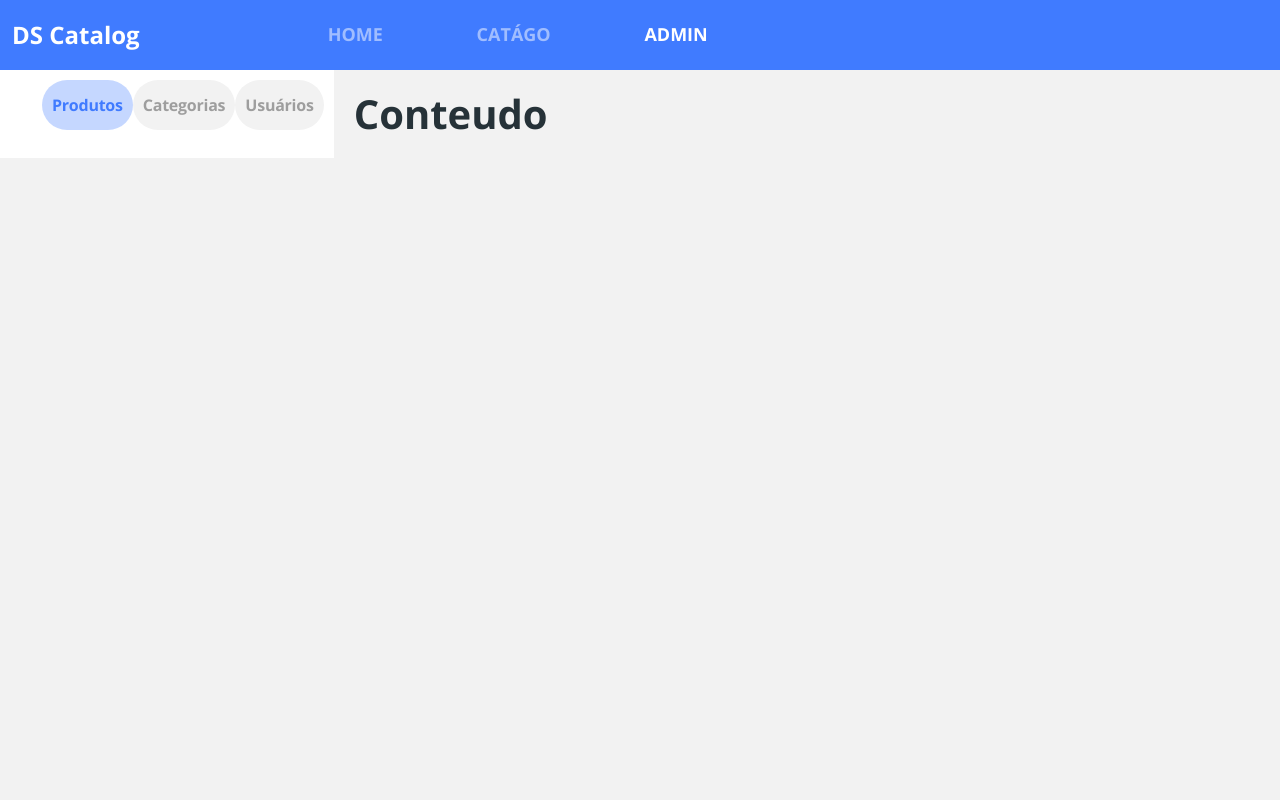
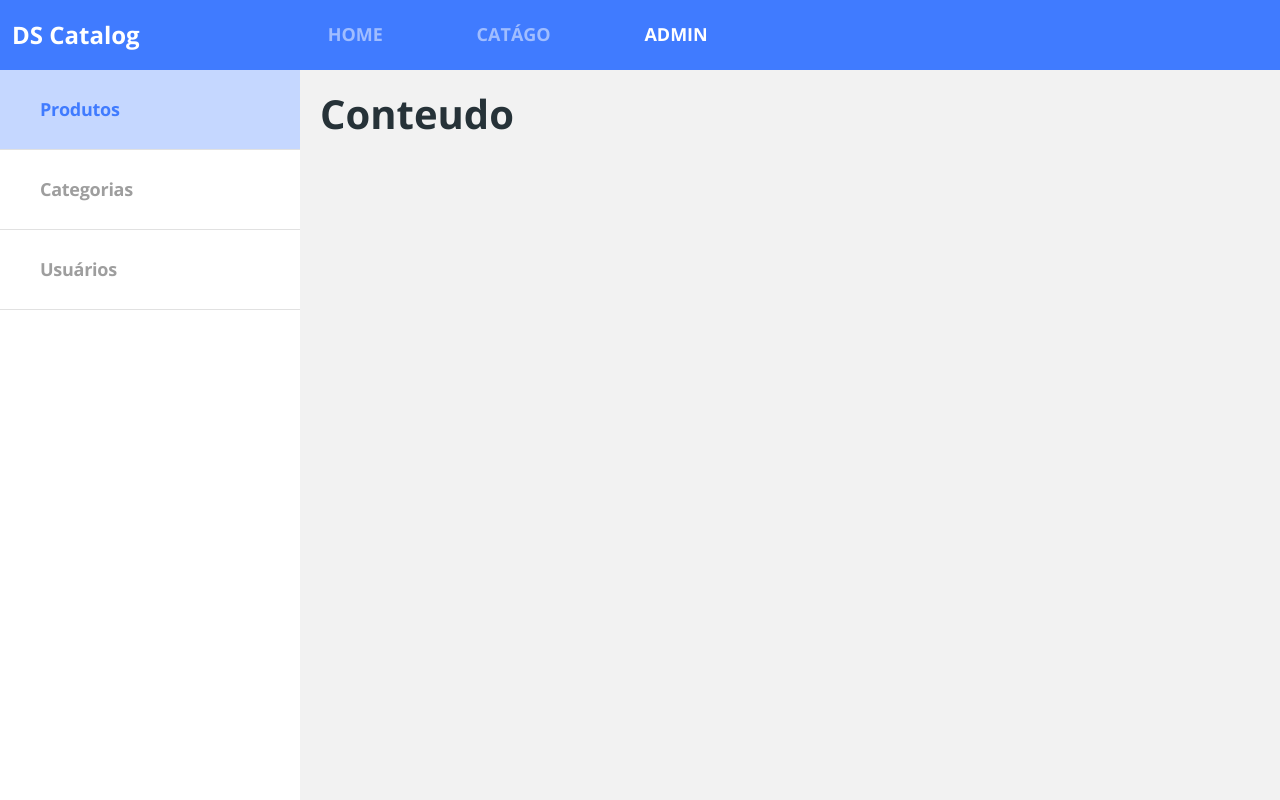
Before and after one commit to KEENNEEDYY/dscatalog-ecomerce, a React (Create React App) app in the folder frontweb/: page /admin in a window 1280 px wide. Built offline with nearby package versions, Linux system fonts and the light colour scheme; the HTML template or start-up script is replaced by a standard one.

Commit message:
Admin Navbar layout responsive

```diff
--- a/frontweb/src/assets/styles/custom.scss
+++ b/frontweb/src/assets/styles/custom.scss
@@ -5,4 +5,5 @@ $theme-colors:(
 $body-bg: #F2F2F2;
 $body-color: #263238;
 
+
 @import '~bootstrap/scss/bootstrap.scss';
--- a/frontweb/src/pages/Admin/Navbar/styles.css
+++ b/frontweb/src/pages/Admin/Navbar/styles.css
@@ -13,14 +13,15 @@ ul {
 }
 
 .admin-nav-item{
+    min-width: 80px;
     display: flex;
     justify-content: center;
     align-items: center;
     height: 50px;
-    background-color: #F2F2F2;
+    background-color: white;
     border-radius: 100px;
     padding: 0 10px;
-    font-size: 16px;
+    font-size: 14px;
     font-weight: bold;
     letter-spacing: -0.015em;
     color: #9E9E9E;
@@ -34,3 +35,52 @@ ul {
 .admin-nav-item p{
     margin-bottom: 0;
 }
+
+@media (min-width: 420px) {
+    .admin-nav-item{
+        min-width: 180px;
+        display: flex;
+        justify-content: center;
+        align-items: center;
+        height: 50px;
+        background-color: white;
+        border-radius: 100px;
+        padding: 0 10px;
+        font-size: 16px;
+        font-weight: bold;
+        letter-spacing: -0.015em;
+        color: #9E9E9E;
+    }
+
+}
+
+@media (min-width: 762px) {
+    .admin-nav-item{
+        min-width: 220px;
+    }
+
+}
+
+@media(min-width: 1200px) {
+    .admin-nav-container{
+        padding: 0;
+        width: 300px;
+        height: calc(100vh - 70px);
+    }
+
+    .admin-nav-container ul{
+        padding-left: unset;
+        justify-content: unset;
+        flex-direction: column;
+    }
+
+    .admin-nav-item{
+        border-radius: 0;
+        font-size: 18px;
+        height: 80px;
+        border-bottom: 1px solid #E1E1E1;
+        justify-content: flex-start;
+        padding-left: 40px;
+    }
+
+}
```
